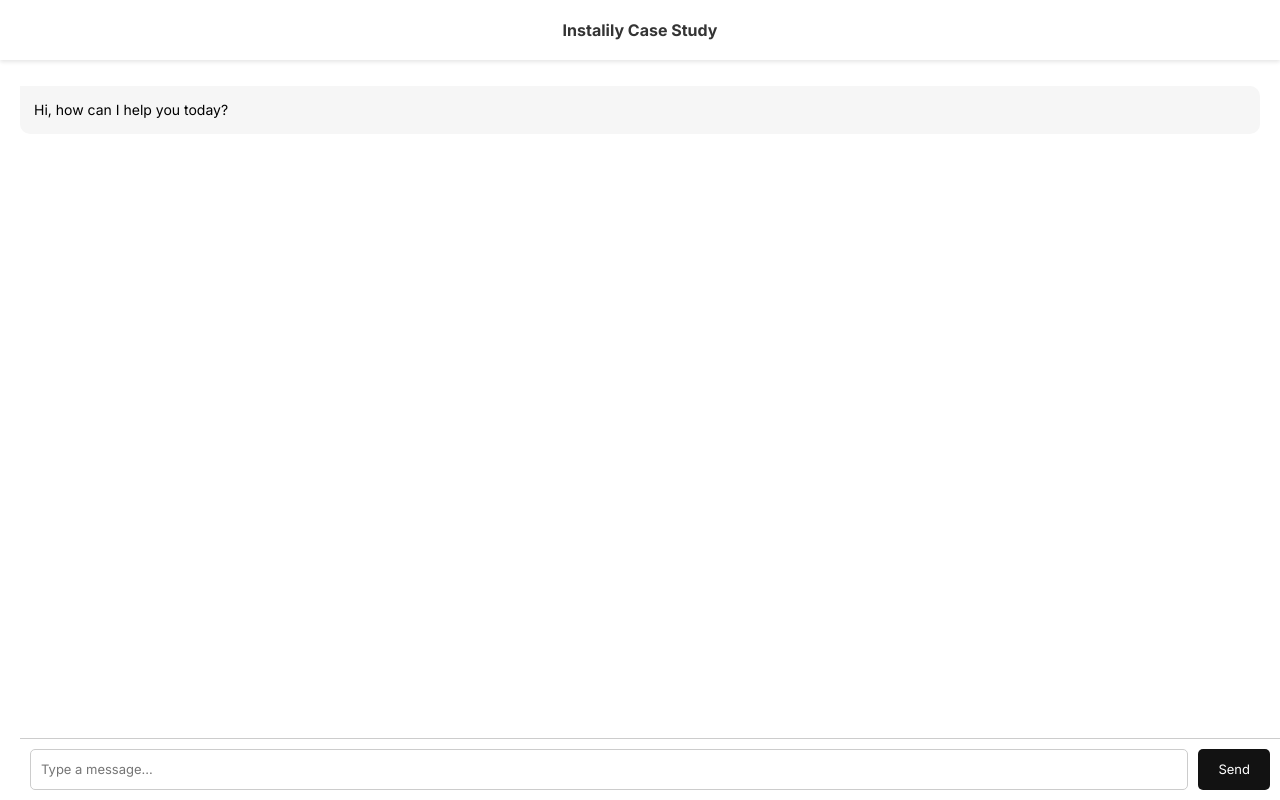
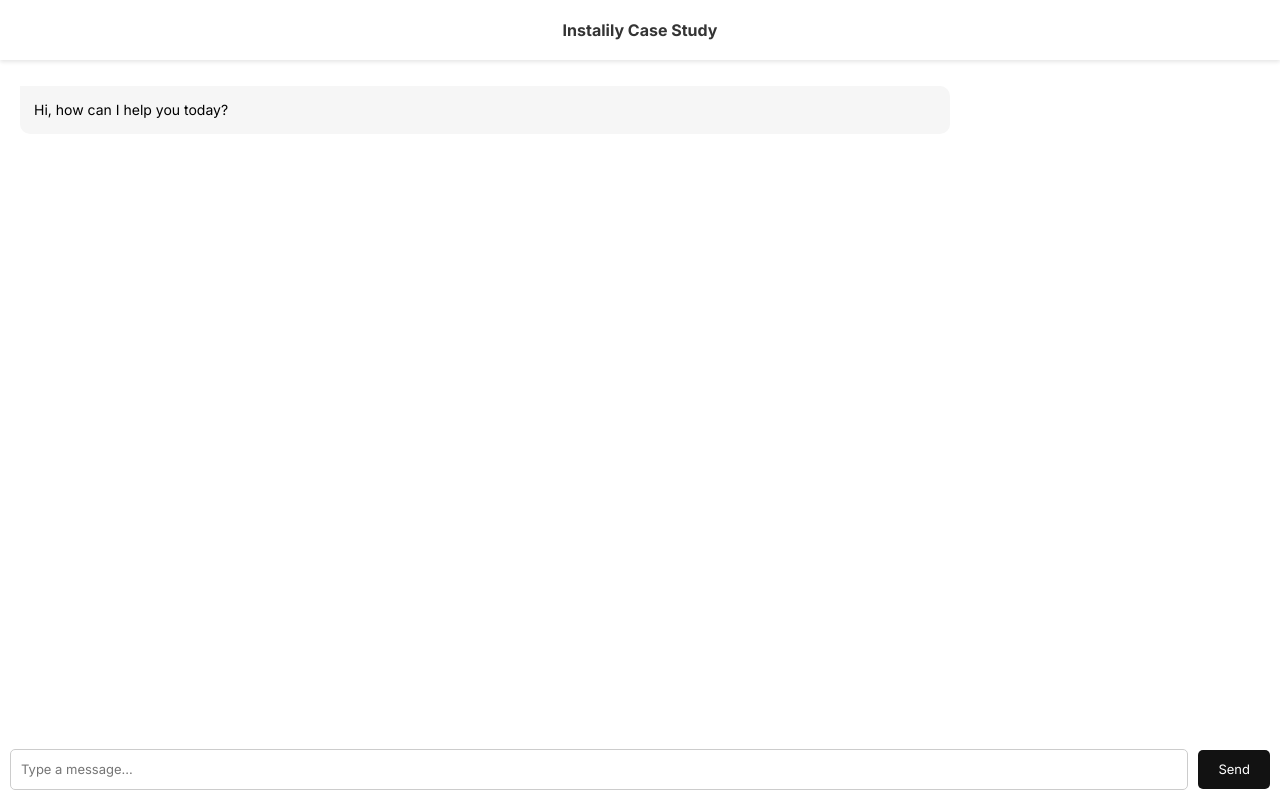
Before and after one commit to subratppandey/ai-chatbot-instalily, a React (Create React App) app in the folder frontend/: page / in a window 1280 px wide. Built offline with nearby package versions, Linux system fonts and the light colour scheme.

Commit message:
add CSS to enhance the chat window's interface

```diff
--- a/frontend/src/components/ChatWindow.css
+++ b/frontend/src/components/ChatWindow.css
@@ -1,4 +1,5 @@
 @import "rsuite/dist/rsuite.css";
+
 
 .messages-container {
  flex: 1;
@@ -13,6 +14,7 @@
  margin-bottom: 70px;
 }
 
+
 .user-message-container,
 .assistant-message-container {
  display: flex;
@@ -21,14 +23,17 @@
  margin: 4px 0;
 }
 
+
 .user-message-container {
  align-self: flex-end;
  align-items: flex-end;
 }
 
+
 .assistant-message-container {
  align-items: flex-start;
 }
+
 
 .message {
  white-space: pre-line;
@@ -42,6 +47,7 @@
  text-align: left;
 }
 
+
 .user-message {
  align-self: flex-end;
  font-size: 13px;
@@ -49,7 +55,9 @@
  color: #ffffff;
  border-top-right-radius: 0;
  text-align: left;
+ max-width: 100%;
 }
+
 
 .assistant-message {
  align-self: flex-start;
@@ -59,37 +67,38 @@
  padding: 14px;
  font-size: 13px;
  width: 100%;
+ max-width: 75%;
  box-sizing: border-box;
 }
+
 
 ::-webkit-scrollbar {
  display: none;
 }
 
-.input-area {
-  font-size: 15px;
-  padding: 10px;
-  bottom: 0;
-  width: 100%;
-  display: flex;
-  border-top: 1px solid #ccc;
-  background: #fff;
-  position: fixed;
-  width: calc(100% - 40px);
+
+.default-message {
+ color: black;
+ font-size: 35px;
+ font-weight: bold;
+ text-align: center;
+ margin-bottom: 15px;
+ padding: 10px 0;
 }
 
-.input-area textarea {
-  font-size: 15px;
-  flex: 1;
+
+.input-area {
+ position: fixed;
+ bottom: 0;
+ left: 0;
+ right: 0;
+ display: flex;
+ align-items: center;
  padding: 10px;
-  border-radius: 10px;
-  border: 1px solid #ccc;
-  resize: none;
-  overflow-y: auto;
-  min-height: 200px;
-  max-height: 200px;
-  margin-right: 10px;
+ background: transparent;
+ border-top: none;
 }
+
 
 .input-area input {
  flex: 1;
@@ -100,6 +109,7 @@
  font-size: 13px;
 }
 
+
 .input-area button {
  padding: 10px 20px;
  border: none;
@@ -109,3 +119,112 @@
  cursor: pointer;
  font-size: 13px;
 }
+
+
+/* Icon for copying the message */
+.copy-button {
+ font-size: 20px;
+ cursor: pointer;
+ margin-left: 10px;
+ color: #888;
+}
+
+
+.copy-icon-container {
+ display: flex;
+ align-items: center;
+ position: relative;
+ margin-top: 10px;
+}
+
+
+.copied-notification {
+ margin-left: 10px;
+ font-size: 12px;
+ color: green;
+ opacity: 0;
+ animation: fadeInOut 2s ease-in-out forwards;
+}
+
+
+@keyframes fadeInOut {
+ 0% {
+   opacity: 0;
+ }
+ 20% {
+   opacity: 1;
+ }
+ 80% {
+   opacity: 1;
+ }
+ 100% {
+   opacity: 0;
+ }
+}
+
+.typing-indicator {
+ display: flex;
+ align-items: center;
+ color: #666;
+ font-size: 14px;
+}
+
+.typing-indicator .dot {
+ height: 6px;
+ width: 6px;
+ background-color: #999;
+ border-radius: 50%;
+ display: inline-block;
+ margin-right: 5px;
+ animation: blink 1.4s infinite both;
+}
+
+@keyframes blink {
+ 0% {
+   opacity: 0.2;
+ }
+ 20% {
+   opacity: 1;
+ }
+ 100% {
+   opacity: 0.2;
+ }
+}
+
+.typing-indicator span {
+ margin-left: 10px;
+}
+
+.scroll-to-top {
+ position: fixed;
+ bottom: 80px;
+ right: 20px;
+ background-color: #007bff; /* Button color */
+ color: white;
+ border: none;
+ border-radius: 50%;
+ padding: 10px;
+ cursor: pointer;
+ font-size: 18px;
+ box-shadow: 0 2px 5px rgba(0, 0, 0, 0.3);
+ transition: background-color 0.3s ease-in-out;
+}
+
+.scroll-to-top:hover {
+ background-color: #6f7b88;
+}
+
+.clear-chat-button {
+ padding: 10px;
+ margin-left: 10px;
+ border: none;
+ border-radius: 5px;
+ background-color: #f44336;
+ color: white;
+ cursor: pointer;
+ font-size: 15px;
+}
+
+.clear-chat-button:hover {
+ background-color: #d32f2f;
+}
```
Lines whose indentation alone changed are shown as unchanged.
